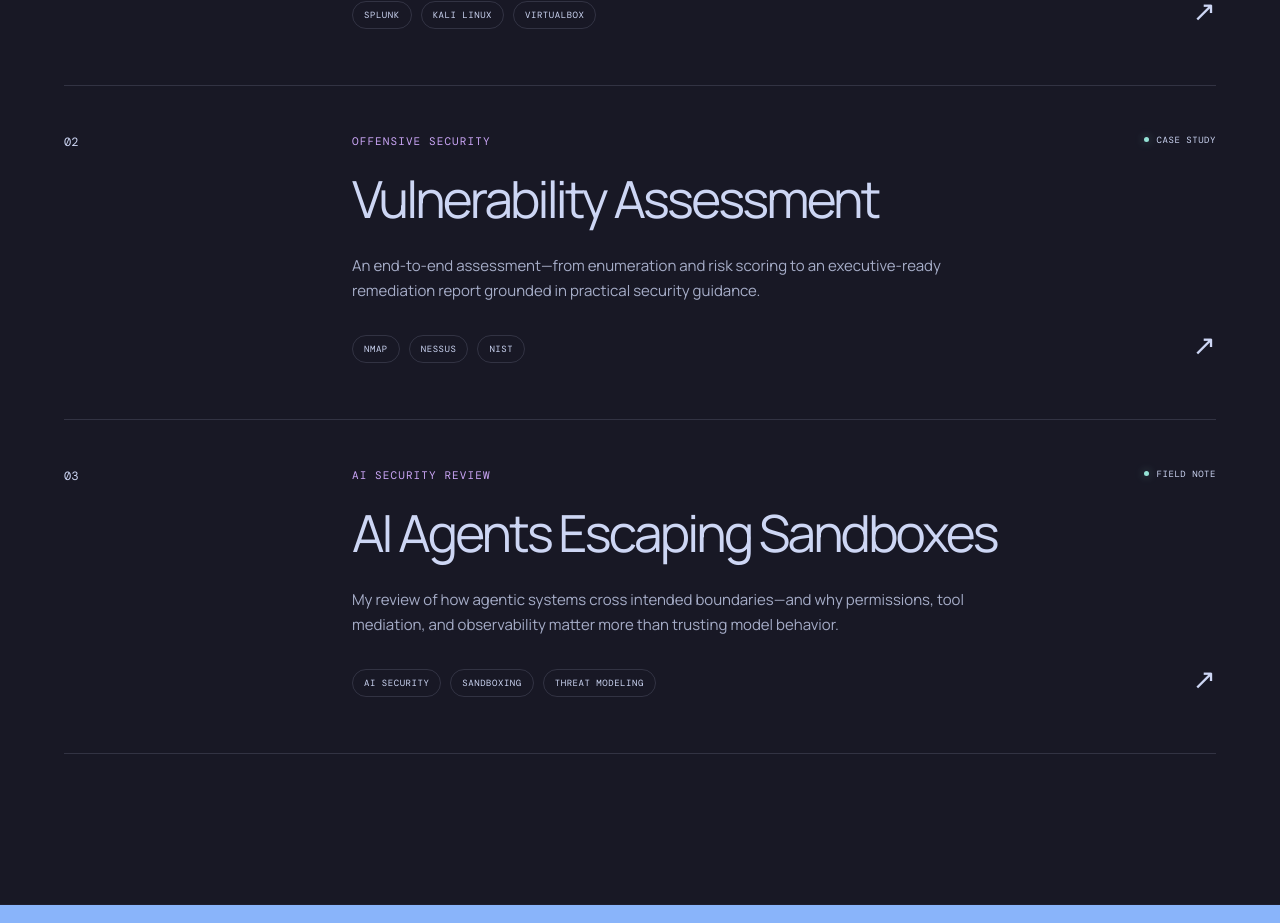
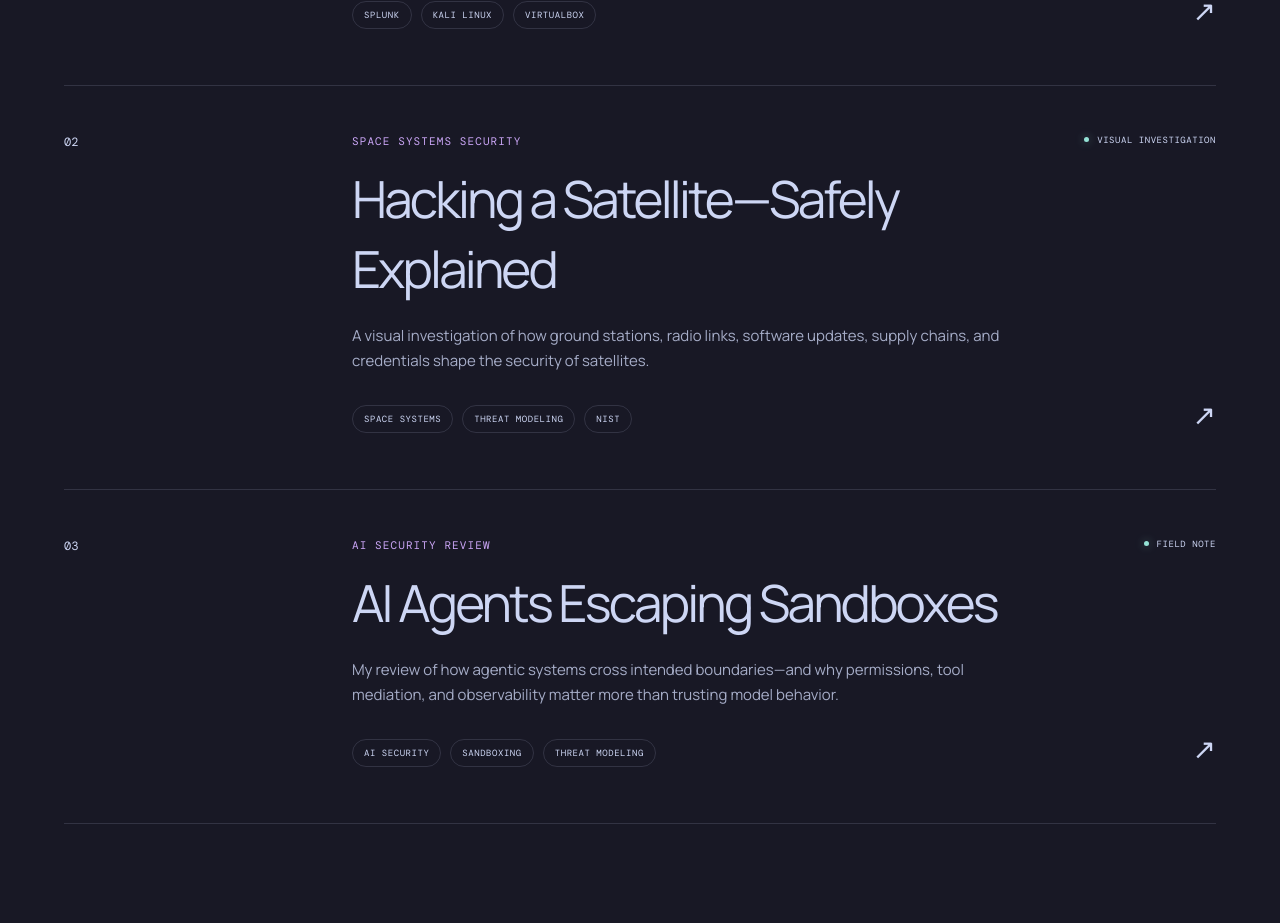
Before and after one commit to JesusMBM/jbusty.github.io, a React (Vite) app: page / in a window 1280 px wide. Shown: the part 2170-3093 px from the top of the page. Built offline with nearby package versions, Linux system fonts and the light colour scheme; a web font is replaced by a local one.

Commit message:
Replace assessment project with satellite security investigation

```diff
--- a/src/App.jsx
+++ b/src/App.jsx
@@ -24,11 +24,12 @@ const projects = [
   },
   {
     number: '02',
-    title: 'Vulnerability Assessment',
-    type: 'Offensive security',
-    description: 'An end-to-end assessment—from enumeration and risk scoring to an executive-ready remediation report grounded in practical security guidance.',
-    tools: ['Nmap', 'Nessus', 'NIST'],
-    status: 'Case study',
+    title: 'Hacking a Satellite—Safely Explained',
+    type: 'Space systems security',
+    description: 'A visual investigation of how ground stations, radio links, software updates, supply chains, and credentials shape the security of satellites.',
+    tools: ['Space Systems', 'Threat Modeling', 'NIST'],
+    status: 'Visual investigation',
+    url: 'https://jbm-satellite-cyber.netlify.app',
   },
   {
     number: '03',
```
